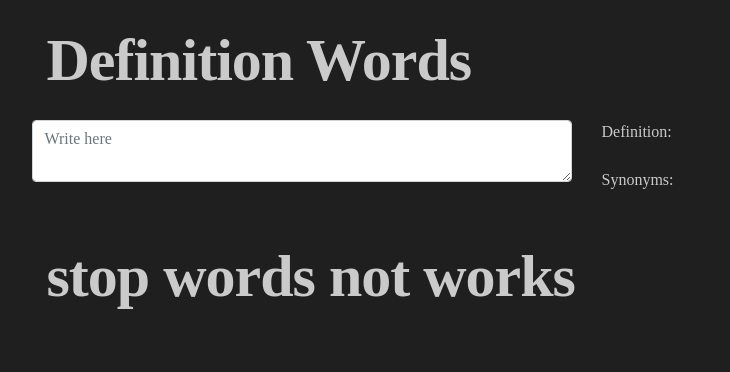
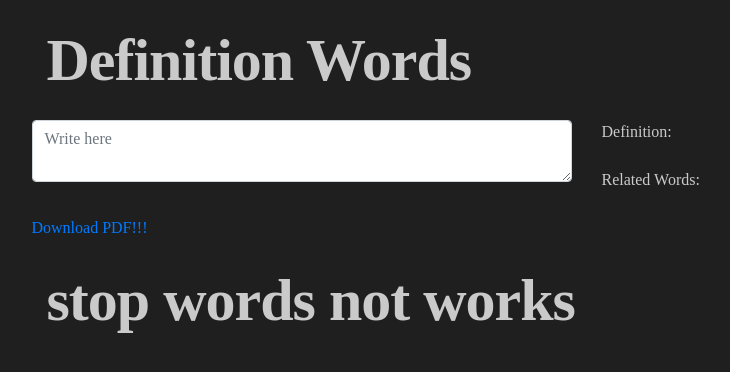
Before and after one commit to nahueldebellis/DefinitionNext, a Next.js app: page / in a window 1280 px wide. Shown: the top 372 px of the page, without its empty margins (66-796 px from the left). Built offline with nearby package versions, Linux system fonts and the light colour scheme; a web font is replaced by a local one.

Commit message:
pdf working

```diff
--- a/components/recomendation.js
+++ b/components/recomendation.js
@@ -15,7 +15,7 @@ function Recomendation(props) {
         <div className='col-sm-12 col-lg-6'>
             <label>Definition: </label><br/>
             <p id='definition'>{props.definition}</p>
-            <label>Synonyms: </label><br/>
+            <label>Related Words: </label><br/>
             <ul id='synonym_list'>
             {
                 props.synonyms.map(synonym =>(
--- a/pages/index.js
+++ b/pages/index.js
@@ -8,10 +8,11 @@ function App() {
 	const [synonymList, setSynonym] = useState([""]);
 	const [definition, setDefinition] = useState("");
 	const [textValue, setTextValue] = useState("");
-	const [tags, setTags] = useState([]);
+	const [pdfUrl, setPdf] = useState([]);
 
 	function recomendation(textarea) {
 		setTextValue(textarea);
+		getPDF(textarea);
 		const lastWord = txt => txt.split(' ').slice(-1);
 
 		fetch('https://apidefinition.herokuapp.com/words/'+lastWord(textarea))
@@ -19,17 +20,15 @@ function App() {
 			res.json()
 			.then(data => {
 				setDefinition(data['definition'] || "...");
-				setSynonym(data['synonyms'] || []);
+				setSynonym(data['synonyms'] || ["..."]);
 			})
 		});
 	};
 
-	function sintaticAnalisis(){
-		const txt = document.getElementById('text');
-		fetch('http://localhost:5000', {
-			method: 'POST',
-			body: txt.value,
-		}).then(res => res.json().then(data => setTags(data['tags']) ));
+	function getPDF(txt){
+		fetch('http://localhost:5000/pdf/'+txt, {
+			method: 'GET',
+		}).then(res => res.blob()).then(data => setPdf(window.URL.createObjectURL(data)));
 	}
 
 	return (
@@ -41,7 +40,7 @@ function App() {
 				</div>
 				<Recomendation definition={definition} synonyms={synonymList} />
 			</div>
-			<Semantic tags={tags}/>
+			<a href={pdfUrl}>Download PDF!!!</a>
 
       		<Footer/>
 			  <style jsx global >{`
```
